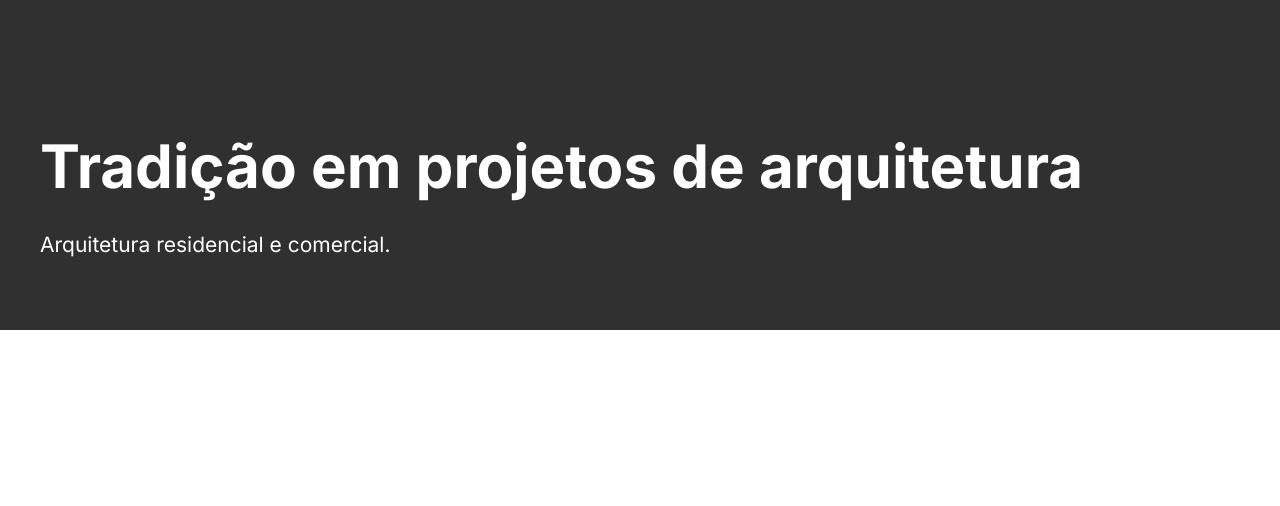
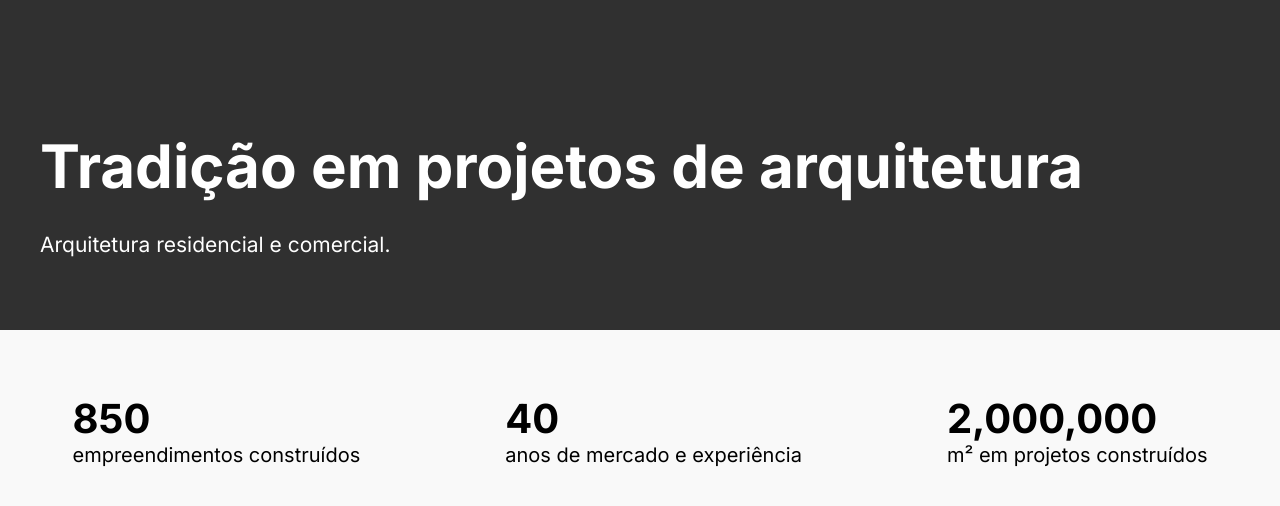
Before and after one commit to Jader-Moura-Lattarulo/RID190845_Desafio01_LandingPage, a plain HTML site: page index.html in a window 1280 px wide. Drawn offline with Linux system fonts and the light colour scheme.

Commit message:
Changing the name of the section info to highlight and ending the highlight section

```diff
--- a/assets/styles/style.css
+++ b/assets/styles/style.css
@@ -19,3 +19,20 @@
 #subtitle_header{
     font-size: 21px;
 }
+
+#highlight{
+    background-color: #F9F9F9;
+    height: 200px;
+    display: grid;
+    grid-auto-flow: column;
+    align-items: center;
+    justify-content:space-around;
+}
+
+.number_highlight{
+    font-size: 40px;
+}
+
+.txt_highlight{
+    font-size: 20px;
+}
--- a/index.html
+++ b/index.html
@@ -15,8 +15,21 @@
         <p id="subtitle_header">Arquitetura residencial e comercial.</p>
     </section>
 
-    <!--Info-->
-    <section></section>
+    <!--highlight-->
+    <section id="highlight">
+        <div>
+            <h1 class="number_highlight">850</h1>
+            <p class="txt_highlight">empreendimentos construídos</p>
+        </div>
+        <div>
+            <h1 class="number_highlight">40</h1>
+            <p class="txt_highlight">anos de mercado e experiência</p>
+        </div>
+        <div>
+            <h1 class="number_highlight">2,000,000</h1>
+            <p class="txt_highlight">m² em projetos construídos</p>
+        </div>
+    </section>
 
     <!--History and Images-->
     <section></section>
```
